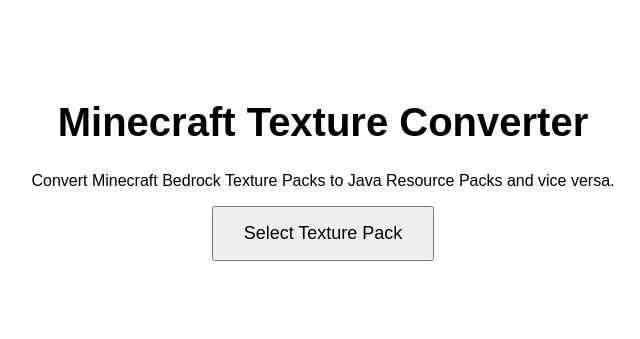
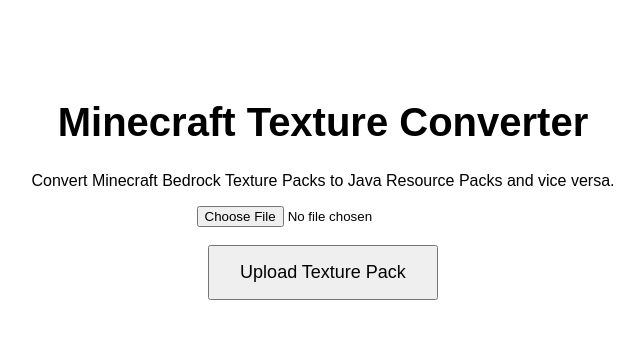
Before and after one commit to Matteo456710/Minecraft-Texture-Converter, a Flask app: page / in a window 1280 px wide. Shown: the top 339 px of the page, without its empty margins (317-957 px from the left). Run offline with Flask 3, Linux system fonts and the light colour scheme.

Commit message:
Added texture pack upload feature

```diff
--- a/app.py
+++ b/app.py
@@ -1,10 +1,37 @@
-from flask import Flask, render_template
+from flask import Flask, render_template, request
+import os
 
 app = Flask(__name__)
+
+UPLOAD_FOLDER = "uploads"
+
+app.config["UPLOAD_FOLDER"] = UPLOAD_FOLDER
+
+if not os.path.exists(UPLOAD_FOLDER):
+    os.makedirs(UPLOAD_FOLDER)
+
 
 @app.route("/")
 def home():
     return render_template("index.html")
 
+
+@app.route("/upload", methods=["POST"])
+def upload():
+    file = request.files["texturepack"]
+
+    if file:
+        filepath = os.path.join(
+            app.config["UPLOAD_FOLDER"],
+            file.filename
+        )
+
+        file.save(filepath)
+
+        return "Datei erfolgreich hochgeladen!"
+
+    return "Keine Datei ausgewählt"
+
+
 if __name__ == "__main__":
     app.run(debug=True)
--- a/templates/index.html
+++ b/templates/index.html
@@ -13,9 +13,17 @@
         Convert Minecraft Bedrock Texture Packs to Java Resource Packs and vice versa.
     </p>
 
-    <button>
-        Select Texture Pack
+<form action="/upload" method="POST" enctype="multipart/form-data">
+
+    <input type="file" name="texturepack">
+
+    <br><br>
+
+    <button type="submit">
+        Upload Texture Pack
     </button>
+
+</form>
 
 </body>
 </html>
```
